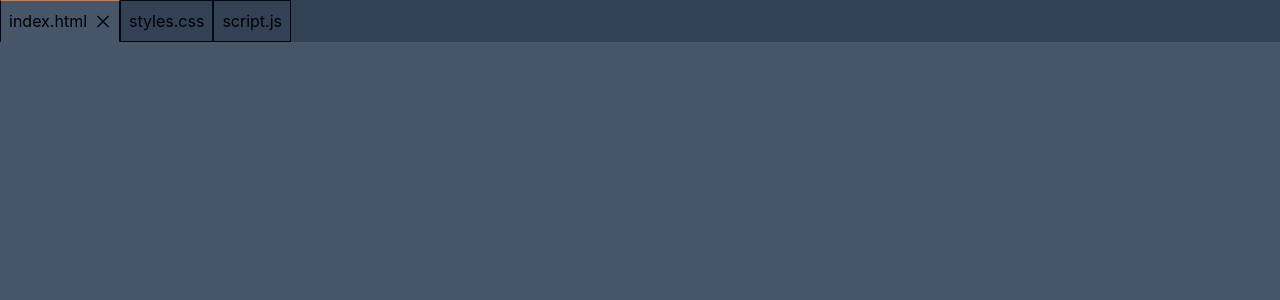
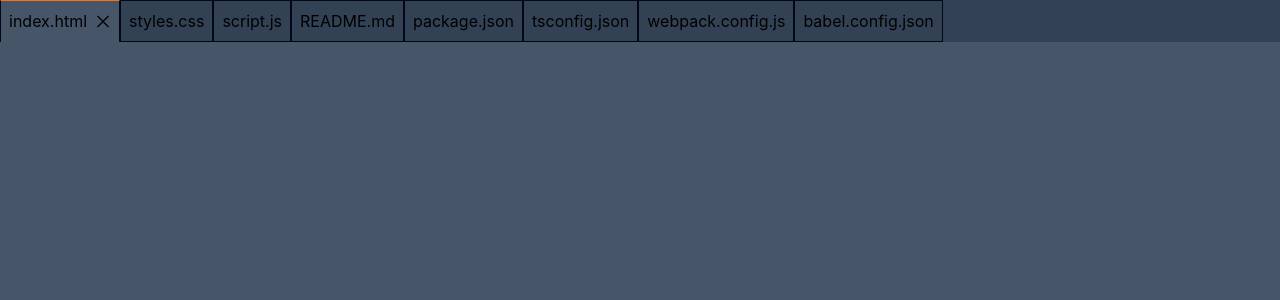
Before and after one commit to Kacperacy/RustEdit, a React (Vite) app: page / in a window 1280 px wide. Shown: the top 300 px of the page. Built offline with nearby package versions, Linux system fonts and the light colour scheme; a web font is replaced by a local one.

Commit message:
more tests data

```diff
--- a/src/App.tsx
+++ b/src/App.tsx
@@ -20,6 +20,31 @@ function App() {
       filePath: "script.js",
       active: false,
     },
+    {
+      name: "README.md",
+      filePath: "README.md",
+      active: false,
+    },
+    {
+      name: "package.json",
+      filePath: "package.json",
+      active: false,
+    },
+    {
+      name: "tsconfig.json",
+      filePath: "tsconfig.json",
+      active: false,
+    },
+    {
+      name: "webpack.config.js",
+      filePath: "webpack.config.js",
+      active: false,
+    },
+    {
+      name: "babel.config.json",
+      filePath: "babel.config.json",
+      active: false,
+    },
   ]);
 
   return (
```
